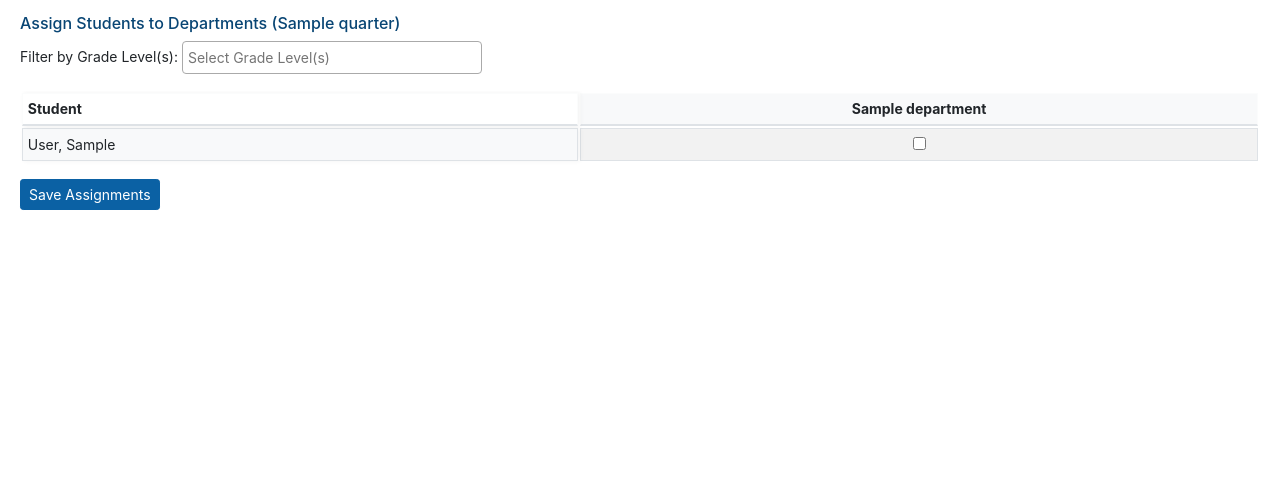
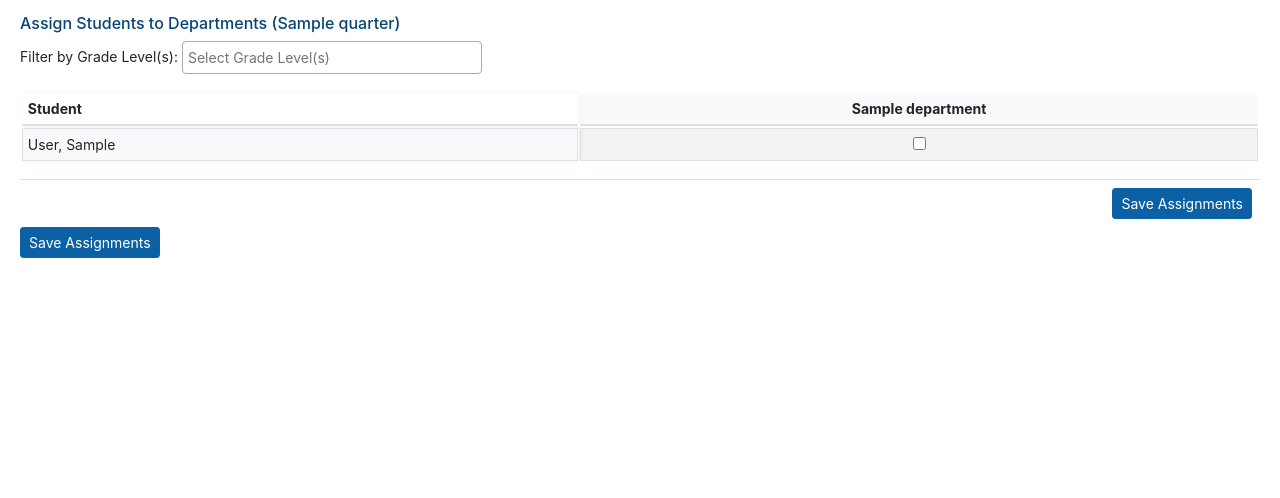
Before and after one commit to ritab9/VEST, a Django app: template vocational/templates/vocational/manage_student_assignment_matrix.html in a window 1280 px wide. Shown: the part 76-574 px from the top of the page. Run offline with Django 4.2, Linux system fonts and the light colour scheme; the template is opened without the code that fills it: most values are stand-ins (such as "Sample title", 1, 10 or a date in 2020); parts of the project's set-up code (start-up, migrations or seed data) failed here and were passed over; some libraries are stand-ins or nearby versions.

Commit message:
Add a sticky save button to assignment matrix page
Introduced a sticky save button at the bottom of the student assignment matrix page to improve user experience. This ensures users can save their changes without scrolling back up.

```diff
--- a/vocational/templates/vocational/manage_student_assignment_matrix.html
+++ b/vocational/templates/vocational/manage_student_assignment_matrix.html
@@ -56,6 +56,9 @@
               </tbody>
             </table>
           </div>
+            <div class="d-flex justify-content-end sticky-bottom bg-white p-2 border-top">
+              <button type="submit" class="btn btn-sm btn-ISEIblue">Save Assignments</button>
+            </div>
           <button type="submit" class="btn btn-sm btn-ISEIblue">Save Assignments</button>
         </form>
 
```
